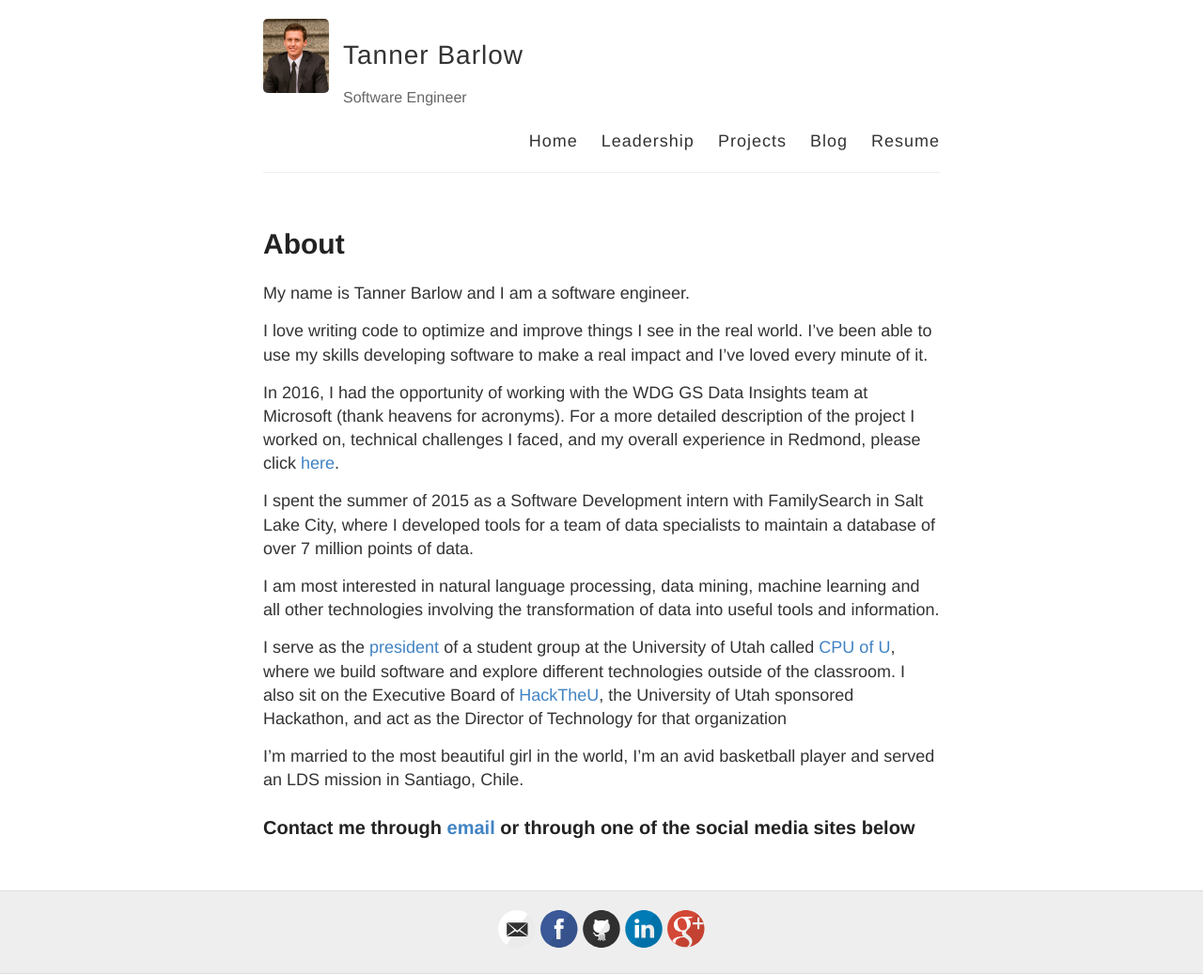
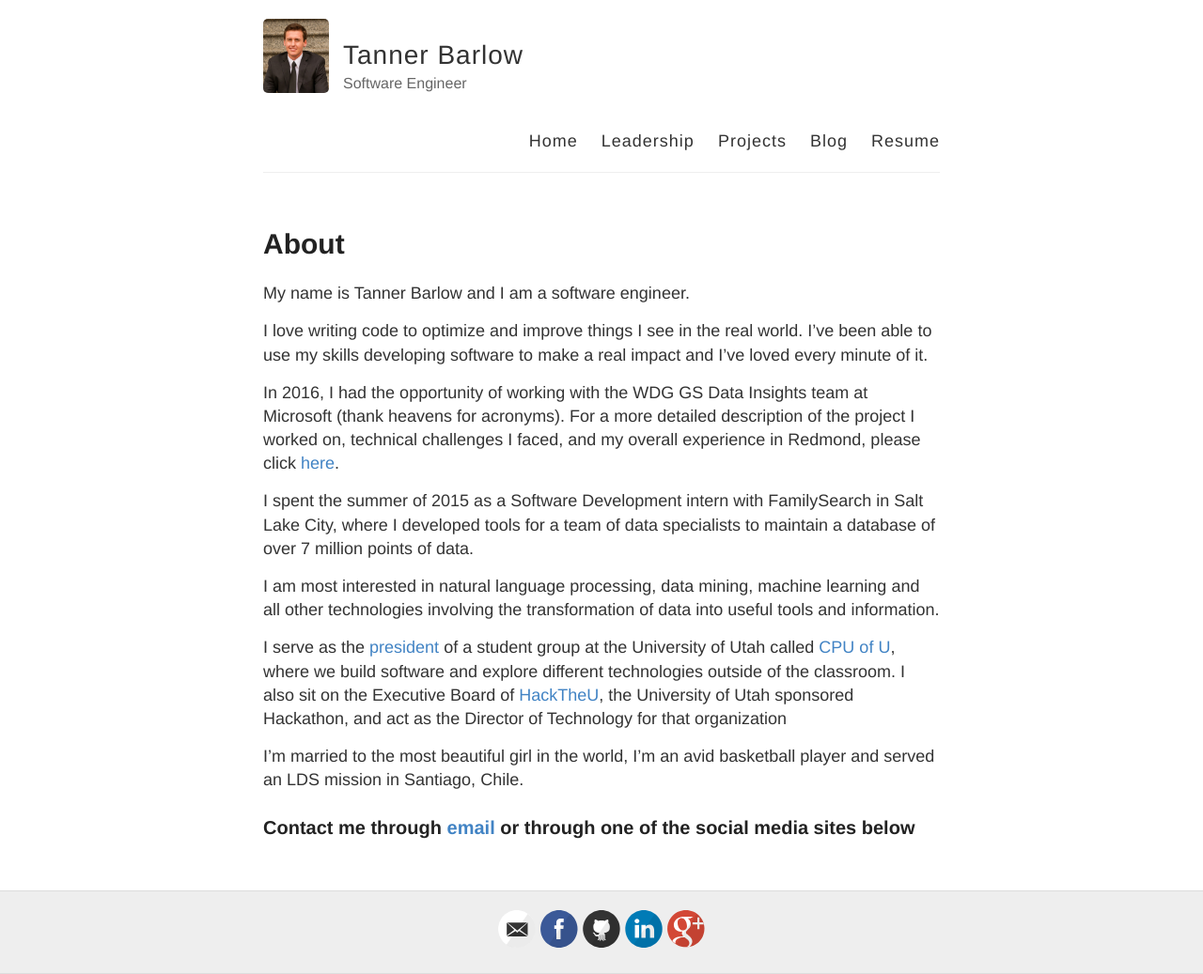
Before and after one commit to tbarlow12/tbarlow12.github.io, a Jekyll site: the page built from index.md, in a window 1280 px wide. Shown: the whole page at 94% size. Built offline with Jekyll 4.4.1, drawn with Linux system fonts in a browser that asks for light colours.

Commit message:
nested paragraph

```diff
--- a/_layouts/default.html
+++ b/_layouts/default.html
@@ -23,8 +23,10 @@
           <a href="{{ site.baseurl }}/" class="site-avatar"><img src="{{ site.avatar }}" /></a>
 
           <div class="site-info">
-            <p><h1 class="site-name"><a href="{{ site.baseurl }}/">{{ site.name }}</a></h1></p>
-            <p class="site-description">{{ site.description }}</p>
+            <p>
+              <h1 class="site-name"><a href="{{ site.baseurl }}/">{{ site.name }}</a></h1>
+              <p class="site-description">{{ site.description }}</p>
+            </p>
           </div>
 
           <nav>
```
